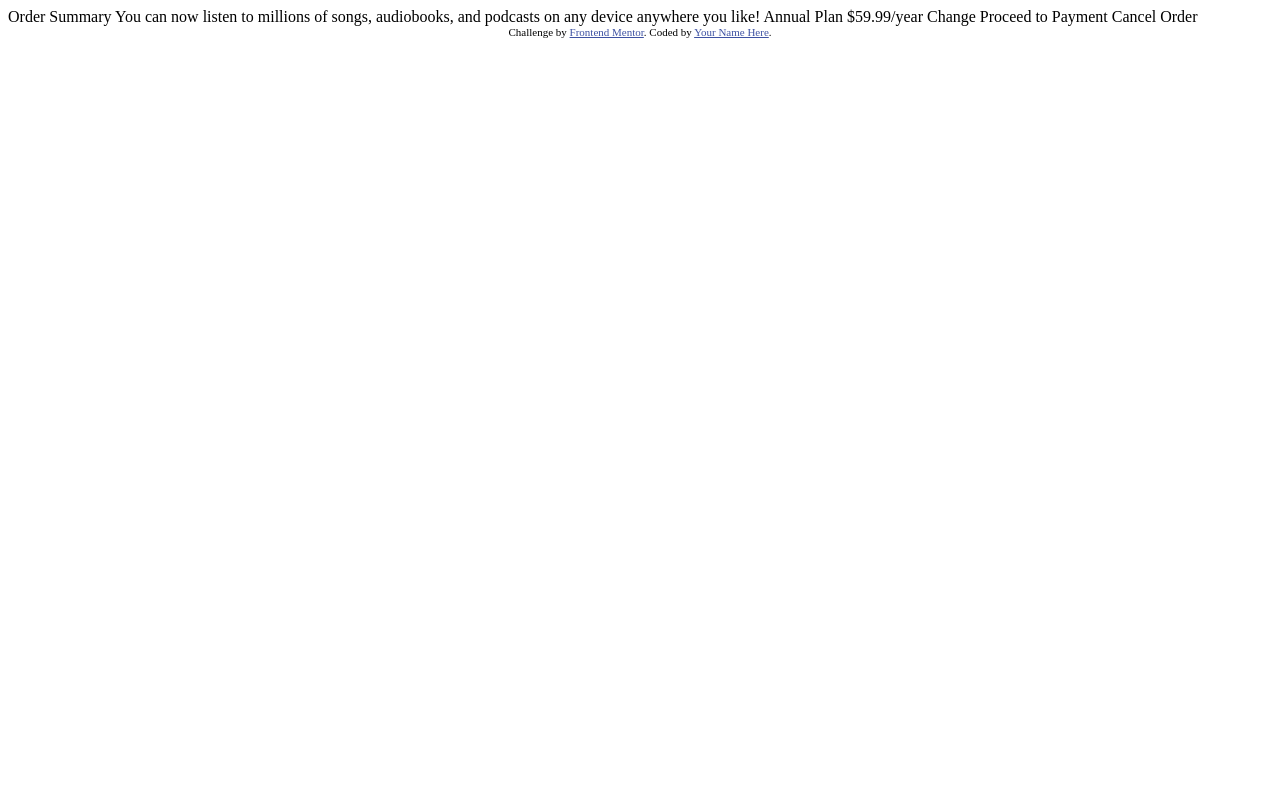
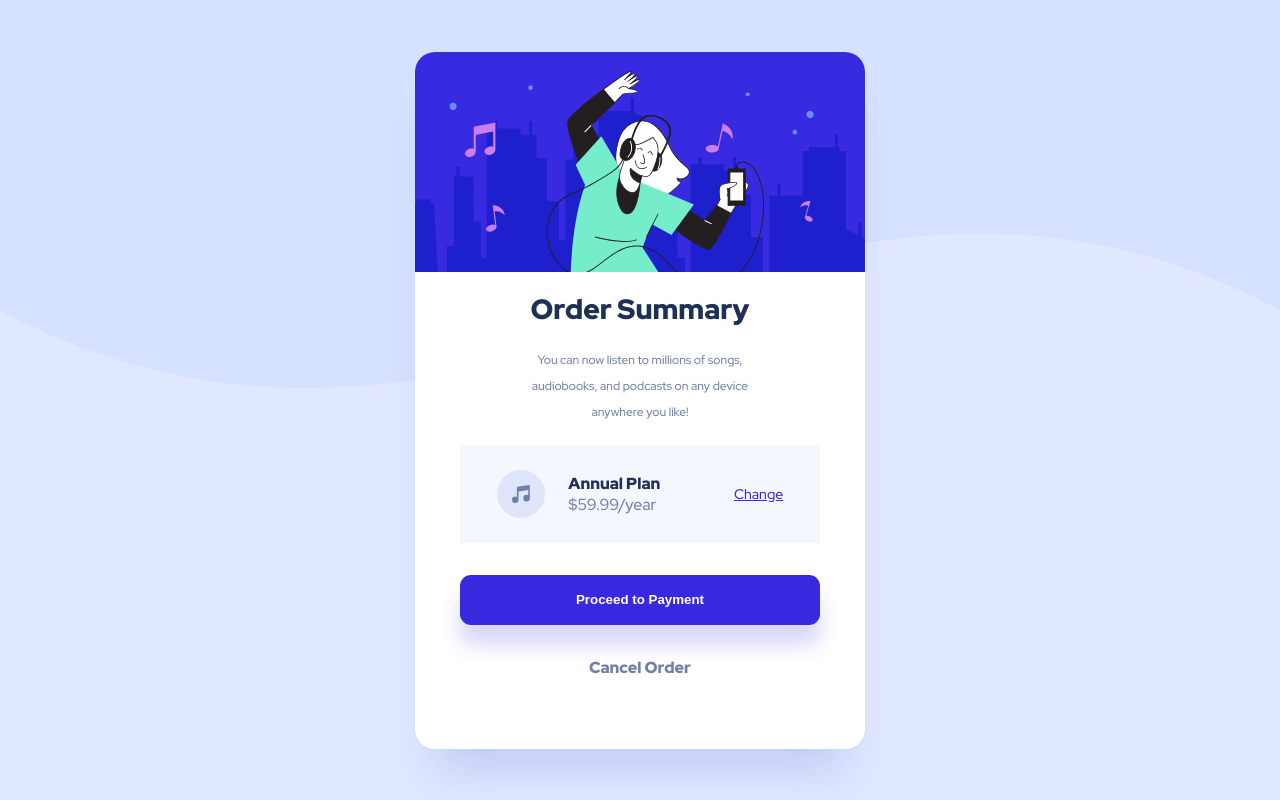
Before and after one commit to SarahHenriette/order-summary-component-main, a website: page index.html in a window 1280 px wide. Drawn offline with Linux system fonts and the light colour scheme.

Commit message:
integration

```diff
--- a/index.html
+++ b/index.html
@@ -3,7 +3,7 @@
 <head>
   <meta charset="UTF-8">
   <meta name="viewport" content="width=device-width, initial-scale=1.0"> <!-- displays site properly based on user's device -->
-
+  <link rel="stylesheet" href="./css/style.css">
   <link rel="icon" type="image/png" sizes="32x32" href="./images/favicon-32x32.png">
 
   <title>Frontend Mentor | Order summary card</title>
@@ -16,22 +16,28 @@
 </head>
 <body>
 
-  Order Summary
+  <main class="card">
+    <header class="card-header">
+      <img src="./images/illustration-hero.svg" alt="">
+    </header>
+    <div class="card-body">
+      <h1>Order Summary</h1>
+      <p class="text">You can now listen to millions of songs, audiobooks, and podcasts on any device anywhere you like!</p>
+      <div class="infos">
+        <img src="./images/icon-music.svg" alt="icône de musique">
+        <p class="annualPlan"><span>Annual Plan</span><br/><span>$59.99/year</span></p>
+        <a class="change">Change</a>
+      </div>
+    </div>
+    <footer class="card-footer">
+      <button>Proceed to Payment</button>
+      <a>Cancel Order</a>
+    </footer>
+  </main>
 
-  You can now listen to millions of songs, audiobooks, and podcasts on any
-  device anywhere you like!
-
-  Annual Plan
-  $59.99/year
-
-  Change
-
-  Proceed to Payment
-  Cancel Order
-
-  <div class="attribution">
+  <!-- <div class="attribution">
     Challenge by <a href="https://www.frontendmentor.io?ref=challenge" target="_blank">Frontend Mentor</a>.
     Coded by <a href="#">Your Name Here</a>.
-  </div>
+  </div> -->
 </body>
 </html>
--- /dev/null
+++ b/sass/main.scss
@@ -0,0 +1,165 @@
+@import url('https://fonts.googleapis.com/css2?family=Red+Hat+Display:wght@500;700;900&display=swap');
+$font : 'Red Hat Display', sans-serif;
+//primary
+
+$paleBlue: hsl(225, 100%, 94%);
+$brightBlue: hsl(245, 75%, 52%);
+
+//secondary
+
+$veryPaleBlue: hsl(225, 100%, 98%);
+$desaturatedBlue: hsl(224, 23%, 55%);
+$darkBlue: hsl(223, 47%, 23%);
+
+body {
+    margin: 0;
+    height: 100vh;
+    background-color: $paleBlue;
+    background-image: url("../images/pattern-background-desktop.svg");
+    background-repeat: no-repeat;
+    background-size: contain;
+    display: flex;
+    justify-content: center;
+    align-items: center;
+    h1, p, a {
+        font-family: $font;
+    }
+}
+
+.card {
+    background-color: white;
+    width: 450px;
+    height: 697px;
+    margin: auto;
+    border-radius: 20px;
+    box-shadow: 0px 40px 40px -20px rgba(13, 48, 189, 0.151826);
+    &-header {
+        width: 100%;
+        height: 220px;
+        overflow: hidden;
+        border-radius: 20px 20px 0 0;
+        img {
+            width: 100%;
+        }
+    }
+    &-body {
+        h1 {
+            font-size: 28px;
+            color: $darkBlue;
+            text-align: center;
+            font-weight: 900;
+        }
+        .text, .infos {
+            margin: auto;
+        }
+        .text {
+            font-size: 12px;
+            width: 53%;
+            text-align: center;
+            line-height: 26px;
+            font-weight: 500;
+            color: $desaturatedBlue;
+
+        }
+        .infos {
+            width: 80%;
+            height: 98px;
+            background-color: $veryPaleBlue;
+            margin-top: 20px;
+            display: flex;
+            align-items: center;
+            justify-content: space-around;
+            p {
+                margin: 0;
+            }
+            .annualPlan {
+                margin-left: -50px;
+                span {
+                    font-size: 16px;
+                    color: $desaturatedBlue;
+                }
+                span:first-child {
+                    font-weight: 900;
+                    color: $darkBlue;
+                }
+            }
+            .change {
+                font-size: 14px;
+                color: $brightBlue;
+                text-decoration: underline;
+                cursor: pointer;
+                &:hover {
+                    text-decoration: none;
+                    color: $desaturatedBlue;
+                }
+            }
+        }
+    }
+    &-footer {
+        display: flex;
+        flex-direction: column;
+        margin-top: 32px;
+        button {
+            height: 50px;
+            width: 80%;
+            border: none;
+            background-color: $brightBlue;
+            color: white;
+            border-radius: 11px;
+            margin: auto;
+            box-shadow: 0px 20px 20px rgba(56, 42, 225, 0.190291);
+            font-weight: 900;
+            line-height: 20px;
+            cursor: pointer;
+            &:hover {
+                filter: brightness(1.75);
+            }
+        }
+        a {
+            text-align: center;
+            color: $desaturatedBlue;
+            margin-top: 32px;
+            font-weight: 900;
+            cursor: pointer;
+            &:hover {
+                color: $brightBlue;
+            }
+        }
+    }
+}
+
+@media only screen and (max-width: 500px) and (min-width: 320px) {
+    .card {
+        width: 90%;
+        height: 567px;
+        &-header {
+            height: 160px;
+        }
+        &-body {
+            h1 {
+                margin-top: 32px;
+                margin-bottom: 0;
+            }
+            .text {
+                margin-top: 16px;
+                font-size: 15px;
+                width: 80%;
+            }
+            .infos {
+                height: 81px;
+                .annualPlan {
+                    margin-left: -20px;
+                    span {
+                        font-size: 14px;
+                    }
+                }
+            }
+        }
+        &-footer {
+            margin-top: 24px;
+            a {
+                margin-top: 24px;
+            }
+        }
+    }
+}
```
Also changed, not shown: package.json (added, +19 -0 lines), .public/css/style.css (added), css/style.css (added), 2 other files.
